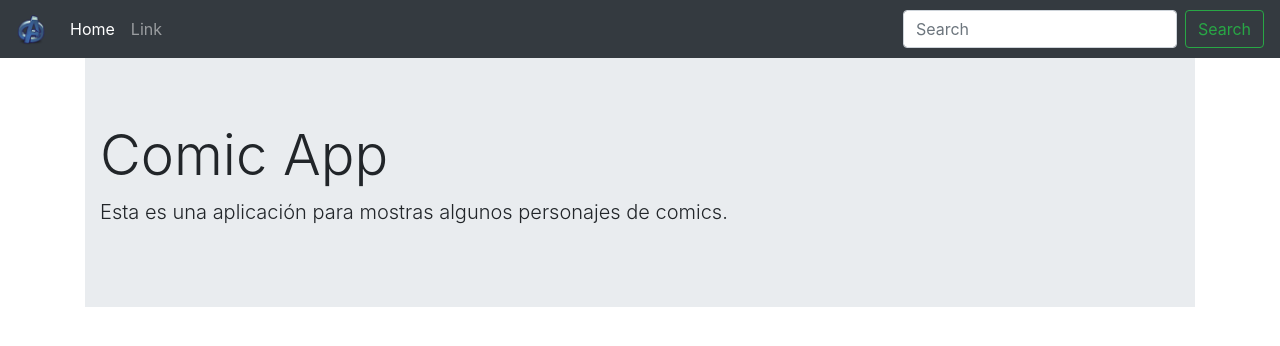
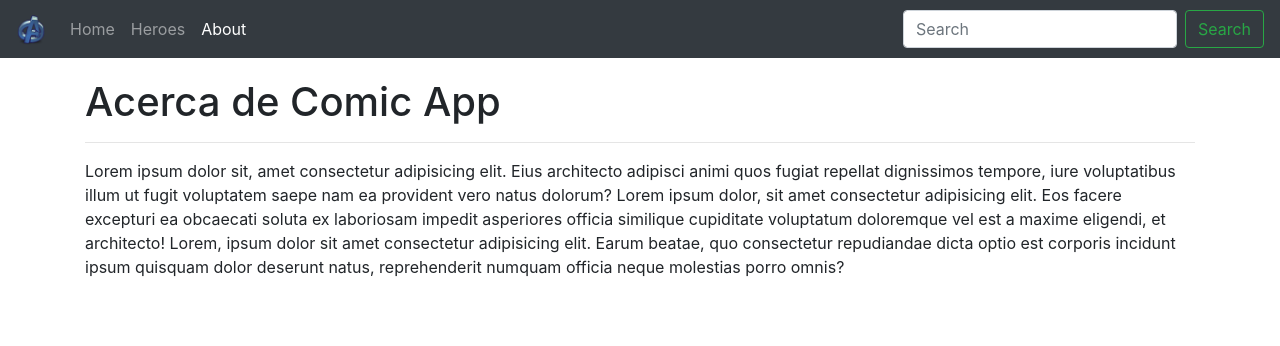
Before and after one commit to Cristian-byte/spa, an Angular app: page /about in a window 1280 px wide. Before the commit this address led to /home. Shown: the top 346 px of the page. Built offline with nearby package versions, Linux system fonts and the light colour scheme.

Commit message:
crea archivos iniciales del proyecto

```diff
--- a/src/app/app.component.html
+++ b/src/app/app.component.html
@@ -1,6 +1,6 @@
 <app-navbar></app-navbar>
 
-<div class="container">
+<div class="container main-container">
 
     <router-outlet></router-outlet>
 
--- a/src/app/app.routes.ts
+++ b/src/app/app.routes.ts
@@ -1,9 +1,13 @@
 import { Component } from '@angular/core';
 import { RouterModule, Routes } from '@angular/router';
 import { HomeComponent } from './components/home/home.component';
+import { AboutComponent } from './components/about/about.component';
+import { HeroesComponent } from './components/heroes/heroes.component';
 
 const APP_ROUTES: Routes = [
     { path: 'home', component: HomeComponent },
+    { path: 'about', component: AboutComponent },
+    { path: 'heroes', component: HeroesComponent },
     { path: '**', pathMatch: 'full', redirectTo: 'home' },
 ];
 
--- a/src/app/components/about/about.component.html
+++ b/src/app/components/about/about.component.html
@@ -1 +1,9 @@
-<p>about works!</p>
+<h1 class="animated fadeIn fast">Acerca de Comic App</h1>
+<hr>
+<p class="animated fadeIn">
+
+    Lorem ipsum dolor sit, amet consectetur adipisicing elit. Eius architecto adipisci animi quos fugiat repellat dignissimos tempore, iure voluptatibus illum ut fugit voluptatem saepe nam ea provident vero natus dolorum?
+    Lorem ipsum dolor, sit amet consectetur adipisicing elit. Eos facere excepturi ea obcaecati soluta ex laboriosam impedit asperiores officia similique cupiditate voluptatum doloremque vel est a maxime eligendi, et architecto!
+    Lorem, ipsum dolor sit amet consectetur adipisicing elit. Earum beatae, quo consectetur repudiandae dicta optio est corporis incidunt ipsum quisquam dolor deserunt natus, reprehenderit numquam officia neque molestias porro omnis?
+
+</p>
--- a/src/app/components/home/home.component.html
+++ b/src/app/components/home/home.component.html
@@ -1,4 +1,4 @@
-<div class="jumbotron jumbotron-fluid">
+<div class="jumbotron jumbotron-fluid animated fadeIn fast">
 
     <div class="container">
         <h1 class="display-4">Comic App</h1>
--- a/src/app/components/shared/navbar/navbar.component.html
+++ b/src/app/components/shared/navbar/navbar.component.html
@@ -9,11 +9,14 @@
 
     <div class="collapse navbar-collapse" id="navbarSupportedContent">
         <ul class="navbar-nav mr-auto">
-            <li class="nav-item active">
-                <a class="nav-link" href="#">Home</a>
+            <li class="nav-item" routerLinkActive="active">
+                <a class="nav-link" [routerLink]="['home']">Home</a>
             </li>
-            <li class="nav-item">
-                <a class="nav-link" href="#">Link</a>
+            <li class="nav-item" routerLinkActive="active">
+                <a class="nav-link" [routerLink]="['heroes']">Heroes</a>
+            </li>
+            <li class="nav-item" routerLinkActive="active">
+              <a class="nav-link" [routerLink]="['about']">About</a>
             </li>
         </ul>
 
--- a/src/styles.css
+++ b/src/styles.css
@@ -1 +1,33 @@
-/* You can add global styles to this file, and also import other style files */
+.main-container{
+    margin-top: 20px;
+}
+
+
+/*Animaciones*/
+.animated {
+    -webkit-animation-duration: 1s;
+    animation-duration: 1s;
+    -webkit-animation-fill-mode: both;
+    animation-fill-mode: both;
+}
+
+.fast {
+    -webkit-animation-duration: 0.6s;
+    animation-duration: 0.6s;
+    -webkit-animation-fill-mode: both;
+    animation-fill-mode: both;
+}
+
+@keyframes fadeIn {
+    from {
+        opacity: 0;
+    }
+
+    to {
+        opacity: 1;
+    }
+}
+
+.fadeIn {
+    animation-name: fadeIn;
+}
```
